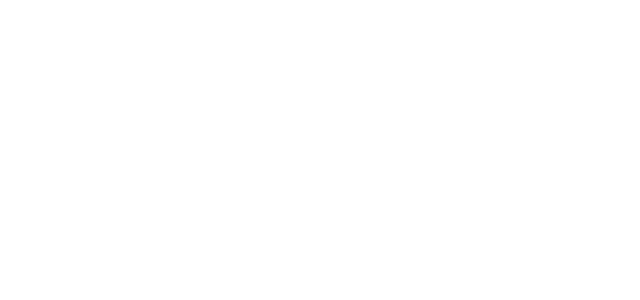
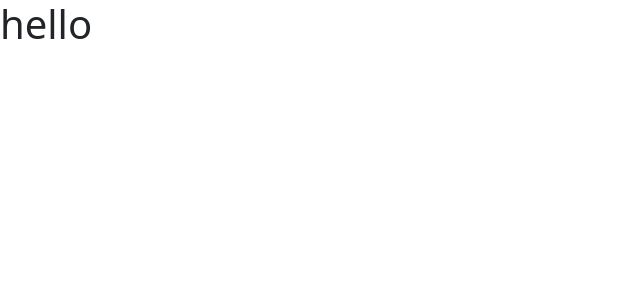
Before and after one commit to GSG-G11/TasksTracker, a React (Create React App) app: page / in a window 1280 px wide. Shown: the top 300 px of the page, without its empty margins (0-640 px from the left). Built offline with nearby package versions, Linux system fonts and the light colour scheme.

Commit message:
intall dependencies

```diff
--- a/src/App.js
+++ b/src/App.js
@@ -1,10 +1,11 @@
-import 'bootstrap/dist/css/bootstrap.min.css'
+import React from 'react';
+import 'bootstrap/dist/css/bootstrap.min.css';
 import './App.css';
 
 function App() {
   return (
     <div className="App">
-
+      <h1>hello</h1>
     </div>
   );
 }
--- a/src/index.js
+++ b/src/index.js
@@ -8,7 +8,7 @@
   <React.StrictMode>
     <App />
   </React.StrictMode>,
-  document.getElementById('root')
+  document.getElementById('root'),
 );
 
 reportWebVitals();
--- a/src/reportWebVitals.js
+++ b/src/reportWebVitals.js
@@ -1,6 +1,8 @@
-const reportWebVitals = onPerfEntry => {
+const reportWebVitals = (onPerfEntry) => {
   if (onPerfEntry && onPerfEntry instanceof Function) {
-    import('web-vitals').then(({ getCLS, getFID, getFCP, getLCP, getTTFB }) => {
+    import('web-vitals').then(({
+      getCLS, getFID, getFCP, getLCP, getTTFB,
+    }) => {
       getCLS(onPerfEntry);
       getFID(onPerfEntry);
       getFCP(onPerfEntry);
```
Also changed, not shown: package.json (+10 -0 lines), .eslintrc.json (added), 1 other file (tests, documents, lock files or other folders).
